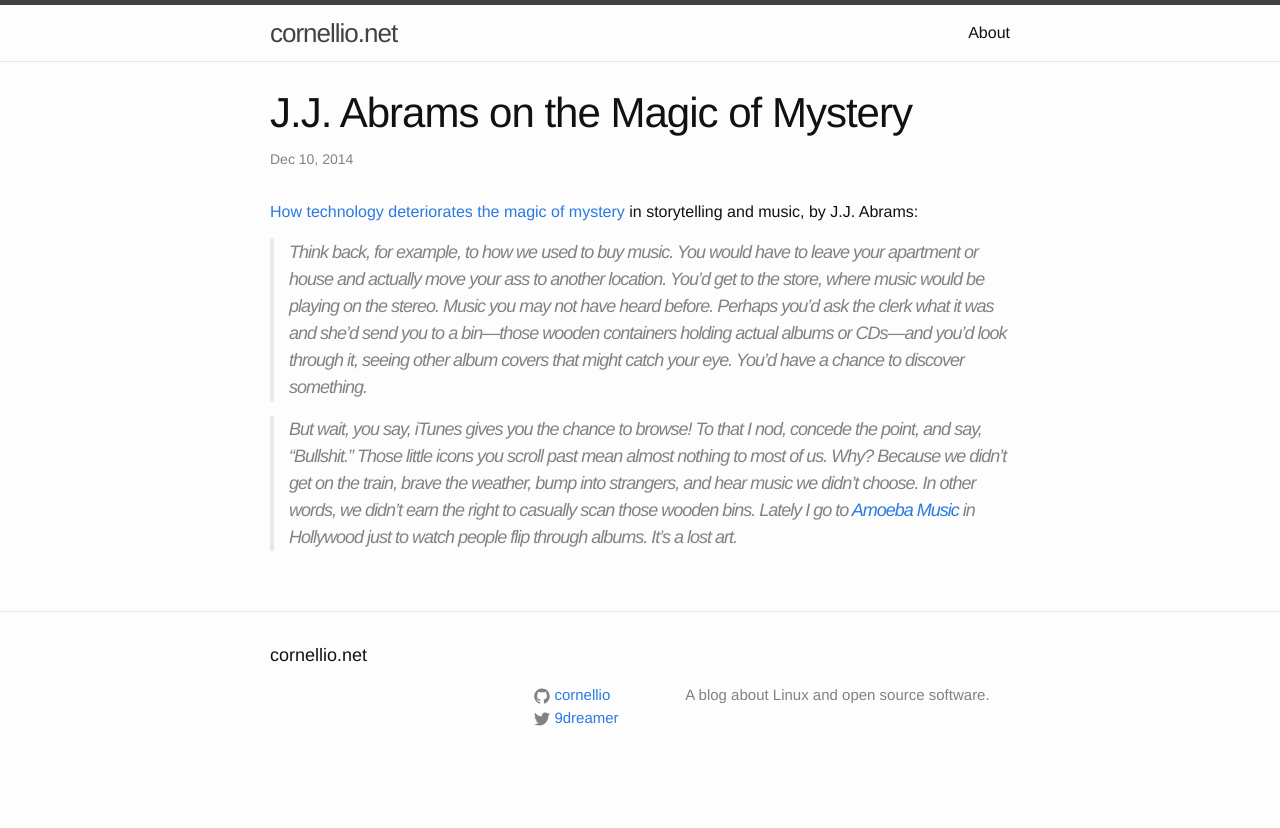
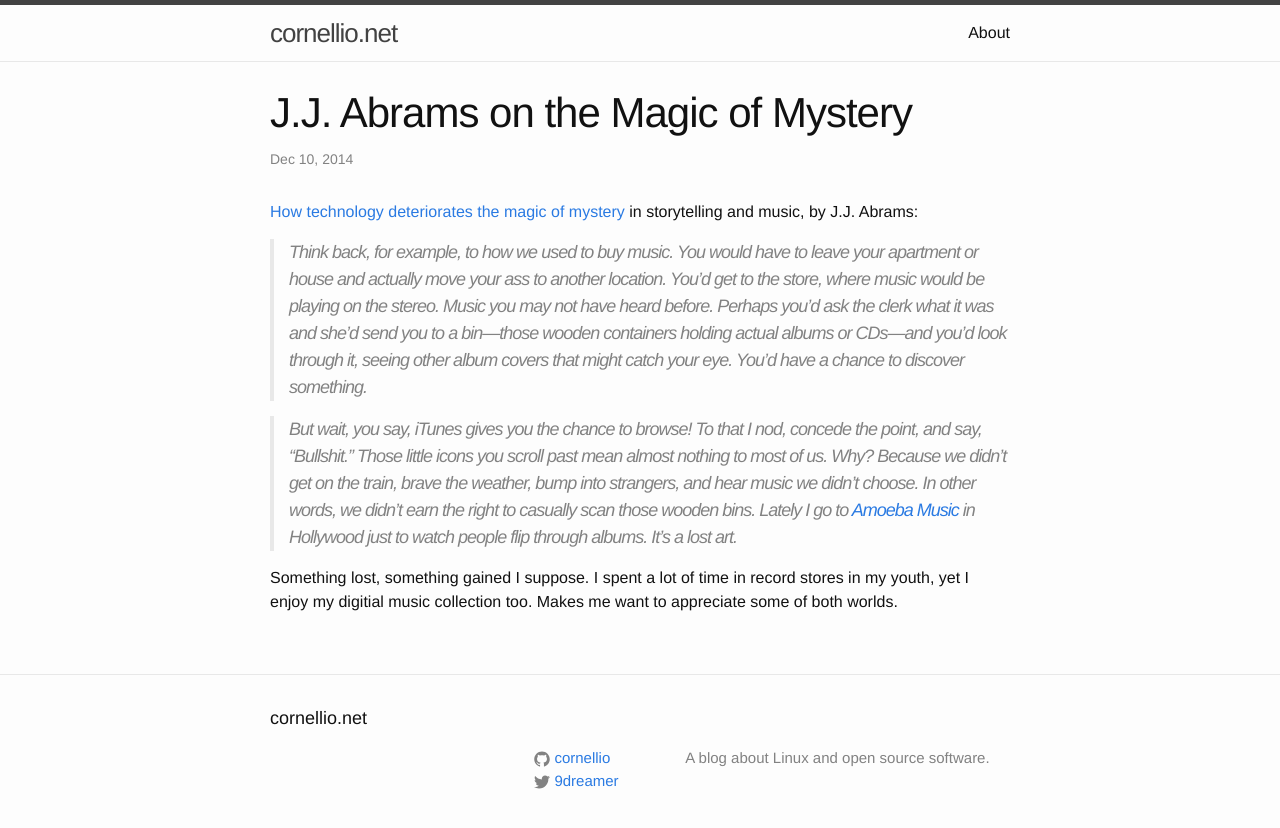
Before and after one commit to Cornellio/jekyll-blog, a Jekyll site: the page built from _posts/2014-12-10-mystery.md, in a window 1280 px wide. Shown: the top 828 px of the page. Built offline with Jekyll 4.4.1, drawn with Linux system fonts in a browser that asks for light colours.

Commit message:
update site

```diff
--- a/_posts/2014-12-10-mystery.md
+++ b/_posts/2014-12-10-mystery.md
@@ -10,3 +10,5 @@ categories:
 > Think back, for example, to how we used to buy music. You would have to leave your apartment or house and actually move your ass to another location. You'd get to the store, where music would be playing on the stereo. Music you may not have heard before. Perhaps you'd ask the clerk what it was and she'd send you to a bin—those wooden containers holding actual albums or CDs—and you'd look through it, seeing other album covers that might catch your eye. You'd have a chance to discover something.
 
 > But wait, you say, iTunes gives you the chance to browse! To that I nod, concede the point, and say, "Bullshit." Those little icons you scroll past mean almost nothing to most of us. Why? Because we didn't get on the train, brave the weather, bump into strangers, and hear music we didn't choose. In other words, we didn't earn the right to casually scan those wooden bins. Lately I go to [Amoeba Music](http://www.amoeba.com/store-locations/index.html#hollywood) in Hollywood just to watch people flip through albums. It's a lost art.
+
+Something lost, something gained I suppose. I spent a lot of time in record stores in my youth, yet I enjoy my digitial music collection too. Makes me want to appreciate some of both worlds.
```
